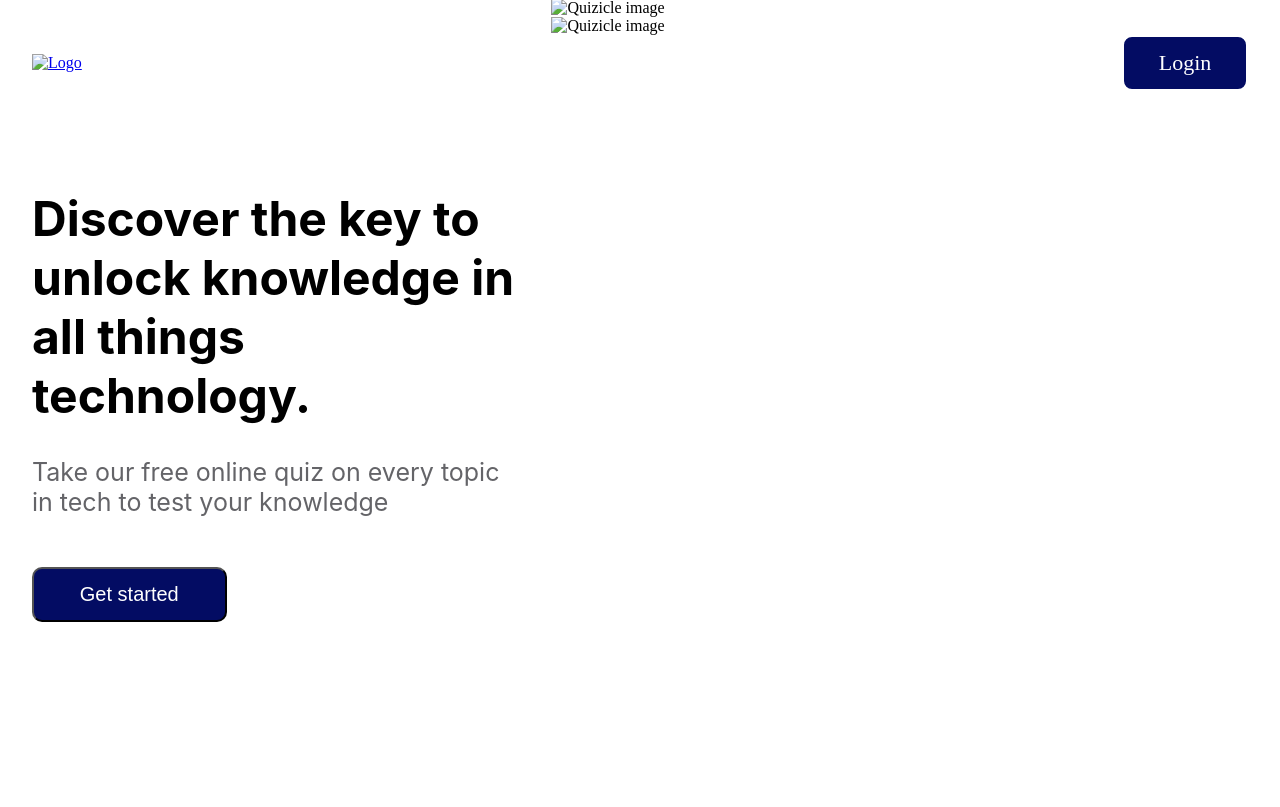
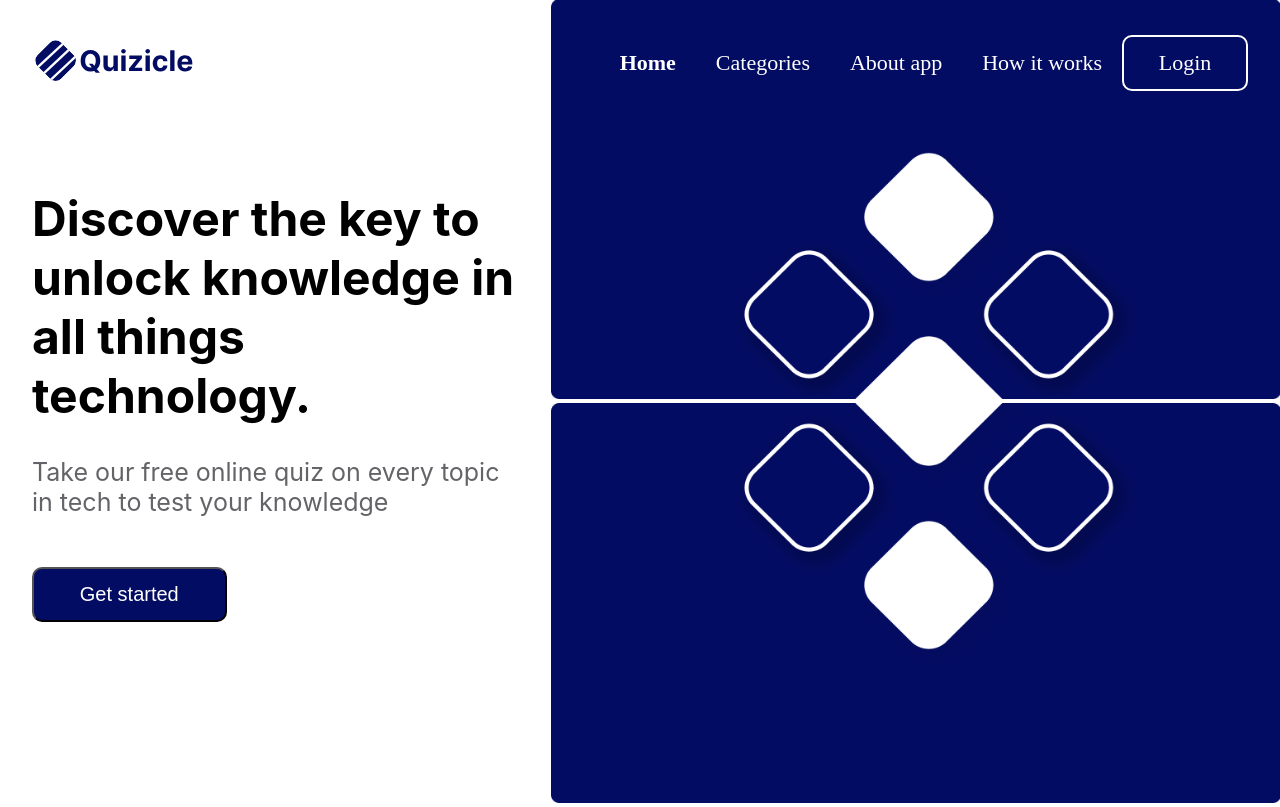
Before and after one commit to Emmanueluko3/Quizicle, a plain HTML site: page index.html in a window 1280 px wide. Drawn offline with Linux system fonts and the light colour scheme; the site is published under a folder, as on GitHub Pages, so addresses that start at the root find nothing.

Commit message:
Minor fixes

```diff
--- a/index.html
+++ b/index.html
@@ -19,7 +19,7 @@
       <div class="flex navs">
         <div class="nav-logo">
           <a href="#">
-            <img src="/img/logo.svg" alt="Logo" />
+            <img src="./img/logo.svg" alt="Logo" />
           </a>
           <i class="fa fa-bars" aria-hidden="true"></i>
         </div>
@@ -50,10 +50,10 @@
       </div>
       <div class="right-section">
         <div>
-          <img src="/img/top-auth.png" alt="Quizicle image" />
+          <img src="./img/top-auth.png" alt="Quizicle image" />
         </div>
         <div>
-          <img src="/img/bottom-auth.png" alt="Quizicle image" />
+          <img src="./img/bottom-auth.png" alt="Quizicle image" />
         </div>
       </div>
     </div>
```
